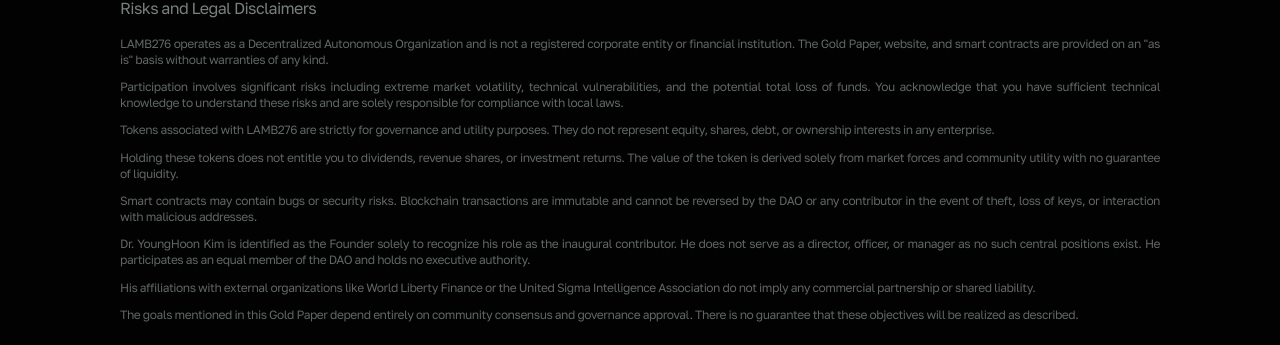
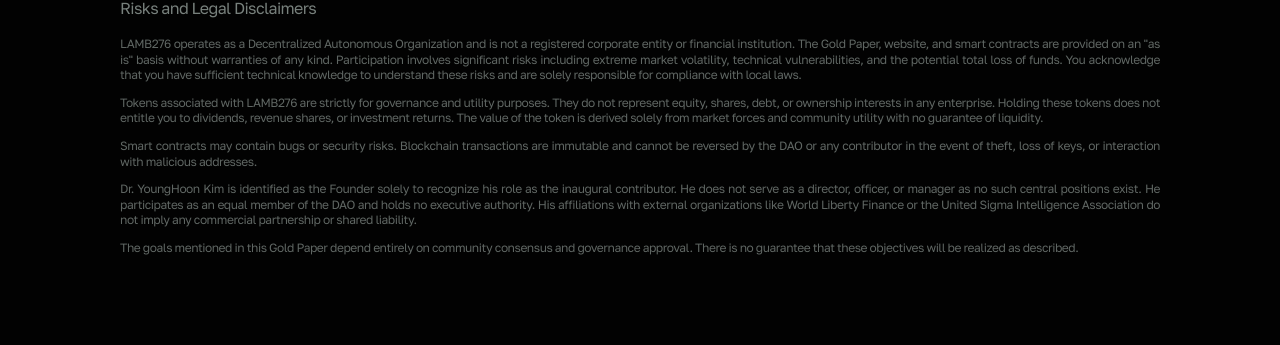
Before and after one commit to Lamb276/lamb276-landing, a React (Vite) app: page /gold-paper in a window 1280 px wide. Shown: the part 6448-6793 px from the top of the page. Built offline with nearby package versions, Linux system fonts and the light colour scheme.

Commit message:
design: Gold paper

```diff
--- a/src/pages/GoldPaper.jsx
+++ b/src/pages/GoldPaper.jsx
@@ -493,8 +493,6 @@
                             entity or financial institution. The Gold Paper,
                             website, and smart contracts are provided on an "as
                             is" basis without warranties of any kind.
-                        </li>
-                        <li>
                             Participation involves significant risks including
                             extreme market volatility, technical
                             vulnerabilities, and the potential total loss of
@@ -507,14 +505,11 @@
                             Tokens associated with LAMB276 are strictly for
                             governance and utility purposes. They do not
                             represent equity, shares, debt, or ownership
-                            interests in any enterprise.
-                        </li>
-                        <li>
-                            Holding these tokens does not entitle you to
-                            dividends, revenue shares, or investment returns.
-                            The value of the token is derived solely from market
-                            forces and community utility with no guarantee of
-                            liquidity.
+                            interests in any enterprise. Holding these tokens
+                            does not entitle you to dividends, revenue shares,
+                            or investment returns. The value of the token is
+                            derived solely from market forces and community
+                            utility with no guarantee of liquidity.
                         </li>
                         <li>
                             Smart contracts may contain bugs or security risks.
@@ -529,13 +524,11 @@
                             contributor. He does not serve as a director,
                             officer, or manager as no such central positions
                             exist. He participates as an equal member of the DAO
-                            and holds no executive authority.
-                        </li>
-                        <li>
-                            His affiliations with external organizations like
-                            World Liberty Finance or the United Sigma
-                            Intelligence Association do not imply any commercial
-                            partnership or shared liability.
+                            and holds no executive authority. His affiliations
+                            with external organizations like World Liberty
+                            Finance or the United Sigma Intelligence Association
+                            do not imply any commercial partnership or shared
+                            liability.
                         </li>
                         <li>
                             The goals mentioned in this Gold Paper depend
```
